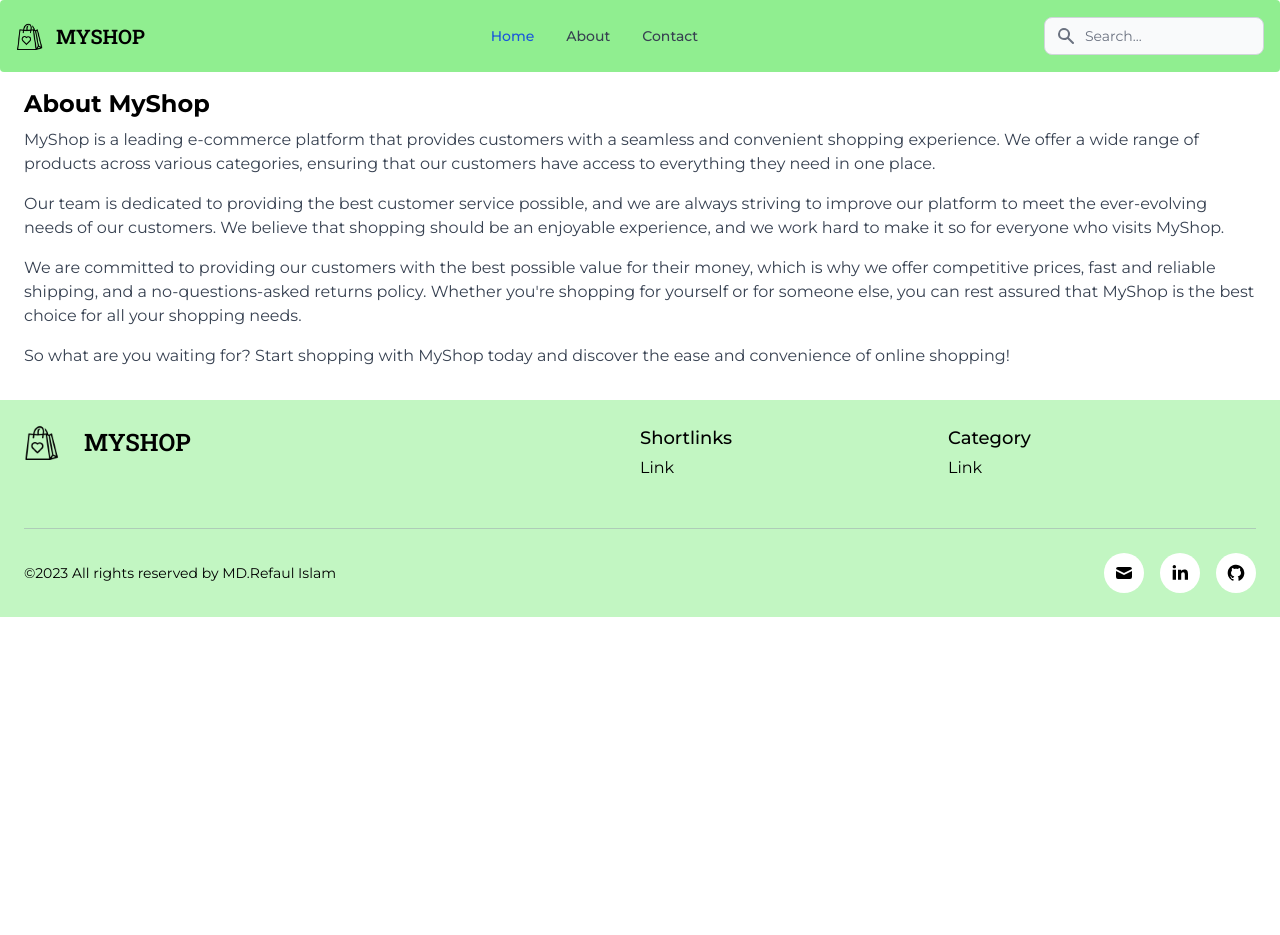
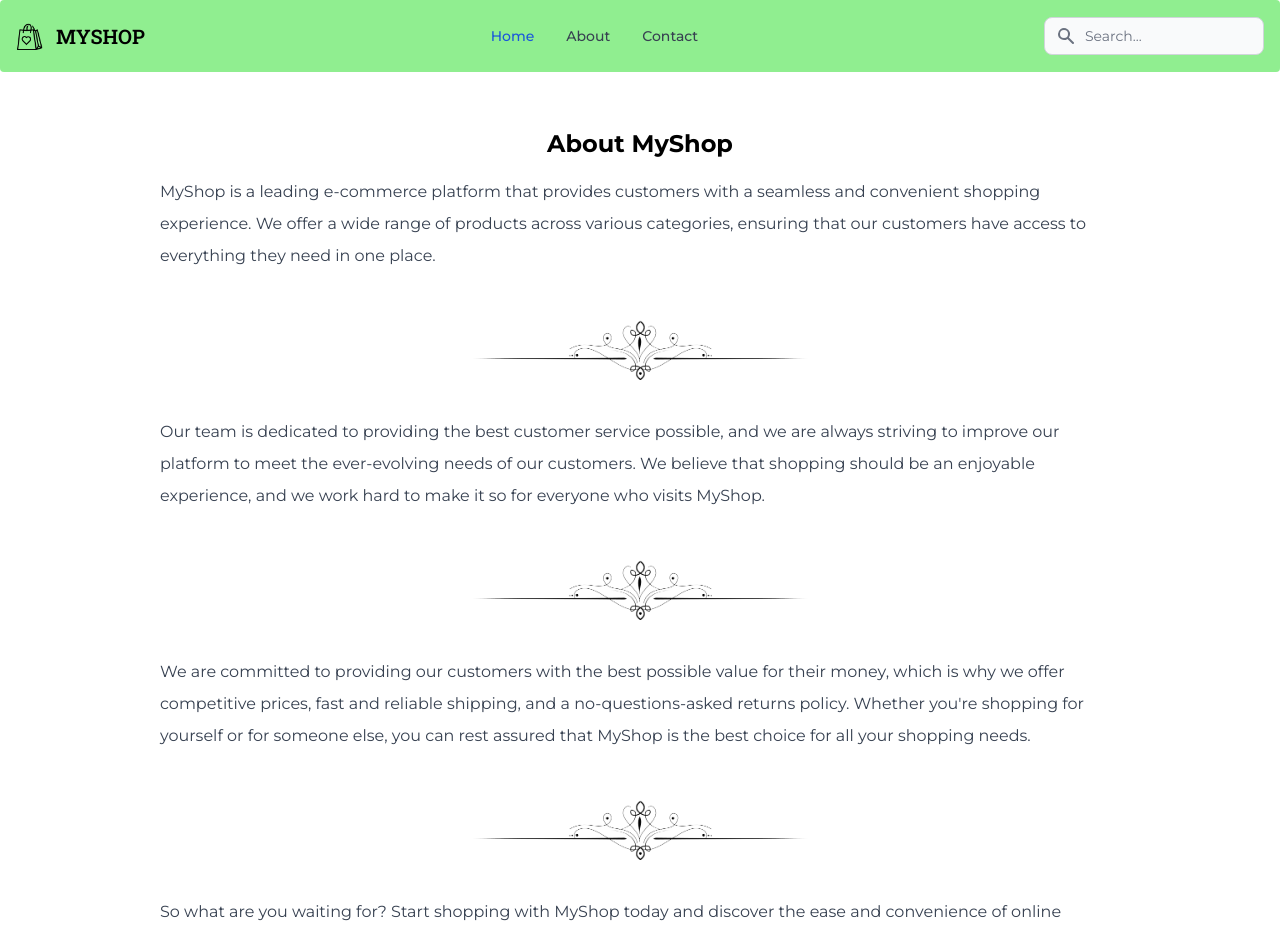
Before and after one commit to DevRefaul/ecommerce_website, a React (Create React App) app: page /about in a window 1280 px wide. Shown: the top 935 px of the page. Before the commit the page ends 800 px from the top, so only its background shows below. Built offline with nearby package versions, Linux system fonts and the light colour scheme.

Commit message:
about us page is complete with a beautiful line break png

```diff
--- a/src/Pages/About/About.jsx
+++ b/src/Pages/About/About.jsx
@@ -1,30 +1,43 @@
 import React from "react";
+import lineBreak from "../../Assets/lineBreak.png";
 
 const About = () => {
   return (
-    <div className="px-6 py-4">
-      <h1 className="text-2xl font-bold mb-2">About MyShop</h1>
-      <p className="mb-4 text-gray-700">
+    <div className="px-6 py-4 md:px-10 lg:px-20 xl:px-40">
+      <h1 className="text-2xl font-bold mb-2 text-center my-10">
+        About MyShop
+      </h1>
+      <p className="my-4 text-gray-700 leading-loose text-center md:text-left">
         MyShop is a leading e-commerce platform that provides customers with a
         seamless and convenient shopping experience. We offer a wide range of
         products across various categories, ensuring that our customers have
         access to everything they need in one place.
       </p>
-      <p className="mb-4 text-gray-700">
+
+      <div className="flex justify-center items-center py-4">
+        <img src={lineBreak} alt="" className="h-20" />
+      </div>
+      <p className="my-4 text-gray-700 leading-loose text-center md:text-left">
         Our team is dedicated to providing the best customer service possible,
         and we are always striving to improve our platform to meet the
         ever-evolving needs of our customers. We believe that shopping should be
         an enjoyable experience, and we work hard to make it so for everyone who
         visits MyShop.
       </p>
-      <p className="mb-4 text-gray-700">
+      <div className="flex justify-center items-center py-4">
+        <img src={lineBreak} alt="" className="h-20" />
+      </div>
+      <p className="my-4 text-gray-700 leading-loose text-center md:text-left">
         We are committed to providing our customers with the best possible value
         for their money, which is why we offer competitive prices, fast and
         reliable shipping, and a no-questions-asked returns policy. Whether
         you're shopping for yourself or for someone else, you can rest assured
         that MyShop is the best choice for all your shopping needs.
       </p>
-      <p className="mb-4 text-gray-700">
+      <div className="flex justify-center items-center py-4">
+        <img src={lineBreak} alt="" className="h-20" />
+      </div>
+      <p className="my-4 text-gray-700 leading-loose text-center md:text-left">
         So what are you waiting for? Start shopping with MyShop today and
         discover the ease and convenience of online shopping!
       </p>
```
Also changed, not shown: src/Assets/lineBreak.png (added).
